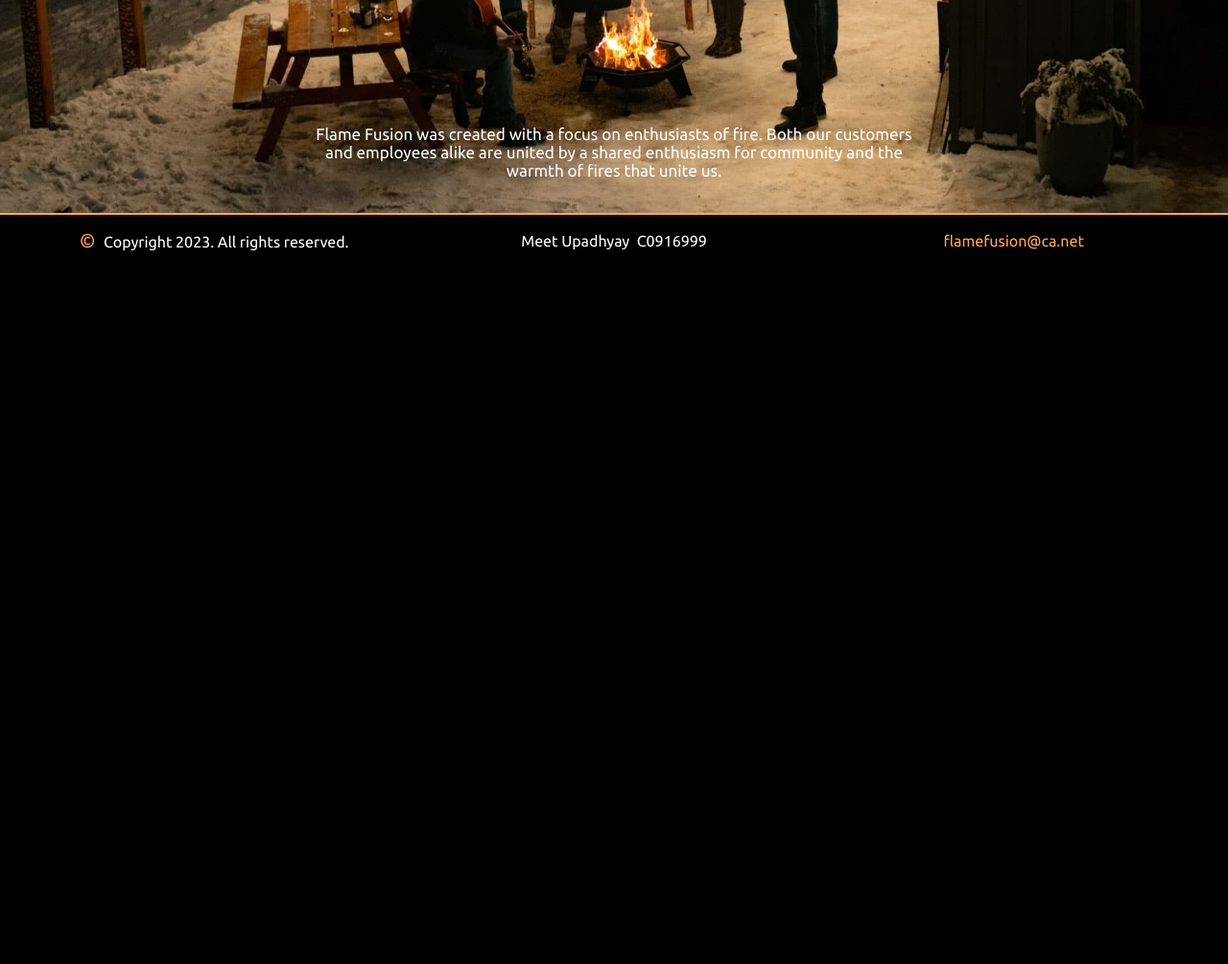
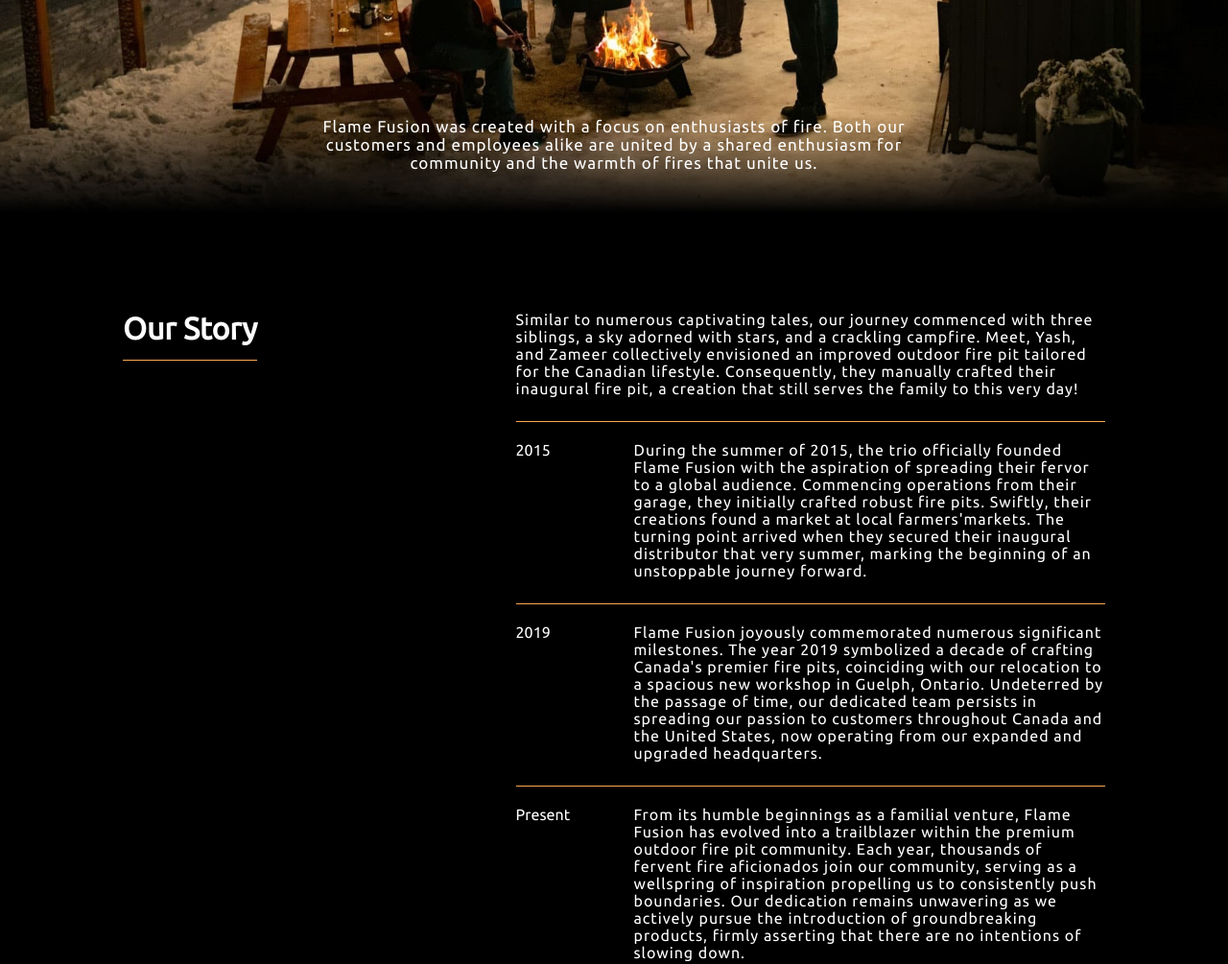
Before and after one commit to LCF2335/LCF2335.github.io, a plain HTML site: page about.html in a window 1280 px wide. Shown: the part 420-1425 px from the top of the page at 96% size. Before the commit the page ends 800 px from the top, so only its background shows below. Drawn offline with Linux system fonts and the light colour scheme.

Commit message:
update
commit

```diff
--- a/about.html
+++ b/about.html
@@ -13,7 +13,7 @@
     <link rel="preconnect" href="https://fonts.googleapis.com">
     <link rel="preconnect" href="https://fonts.gstatic.com" crossorigin>
     <link href="https://fonts.googleapis.com/css2?family=Manrope&family=Ubuntu&display=swap" rel="stylesheet">
-    <title>FlameFusion</title>
+    <title>About Us</title>
     <link rel="icon" href="images/logo1.png">
 
 </head>
@@ -41,12 +41,65 @@
             <div id="about-text">
                 <h1>Let's assemble around <br> the fire pit</h1>
             </div>
+            <div class="gradient-overlay"></div>
             <div id="about-text_b">
                 <p>Flame Fusion was created with a focus on enthusiasts of fire. Both our customers and employees alike
                     are united by a shared enthusiasm for community and the warmth of fires that unite us.</p>
             </div>
+
         </div>
+
+        <div id="our_story">
+            <div id="story_contain">
+                <div id="box1">
+                    <span class="underline">
+                        <h1>Our Story</h1>
+                    </span>
+                </div>
+                <div id="box2">
+                    <p>Similar to numerous captivating tales, our journey commenced with three siblings, a sky
+                        adorned
+                        with
+                        stars, and a crackling campfire. Meet, Yash, and Zameer collectively envisioned an improved
+                        outdoor fire pit tailored for the Canadian lifestyle. Consequently, they manually crafted
+                        their
+                        inaugural fire pit, a creation that still serves the family to this very day!</p>
+                </div>
+                <div id="box3" class="nest">
+                    <div>2015</div>
+                    <div>
+                        <p>
+                            During the summer of 2015, the trio officially founded Flame Fusion with the aspiration of
+                            spreading their fervor to a global audience. Commencing operations from their garage, they
+                            initially crafted robust fire pits. Swiftly, their creations found a market at local
+                            farmers'markets. The turning point arrived when they secured their inaugural distributor
+                            that very summer, marking the beginning of an unstoppable journey forward.</p>
+                    </div>
+                </div>
+                <div id="box4" class="nest">
+                    <div>2019</div>
+                    <p>
+                        Flame Fusion joyously commemorated numerous significant milestones. The year 2019 symbolized a
+                        decade of crafting Canada's premier fire pits, coinciding with our relocation to a spacious new
+                        workshop in Guelph, Ontario. Undeterred by the passage of time, our dedicated team persists in
+                        spreading our passion to customers throughout Canada and the United States, now operating from
+                        our expanded and upgraded headquarters.</p>
+                </div>
+                <div id="box5" class="nest">
+                    <div>Present</div>
+                    <p>
+                        From its humble beginnings as a familial venture, Flame Fusion has evolved into a trailblazer
+                        within the premium outdoor fire pit community. Each year, thousands of fervent fire aficionados
+                        join our community, serving as a wellspring of inspiration propelling us to consistently push
+                        boundaries. Our dedication remains unwavering as we actively pursue the introduction of
+                        groundbreaking products, firmly asserting that there are no intentions of slowing down.</p>
+                </div>
+            </div>
+
         </div>
+
+
+
     </main>
 
     <footer>
--- a/css/about.css
+++ b/css/about.css
@@ -10,6 +10,15 @@
     width: 100%;
     height: 70vh;
     display: block;
+}
+
+.gradient-overlay {
+    position: absolute;
+    bottom: 0;
+    left: 0;
+    width: 100%;
+    height: 100px;
+    background: linear-gradient(to bottom, rgba(255, 255, 255, 0), rgb(0, 0, 0));
 }
 
 #about-text {
@@ -29,7 +38,7 @@
 
 #about-text_b {
     position: absolute;
-    bottom: 35px;
+    bottom: 43px;
     left: 50%;
     transform: translateX(-50%);
     color: white;
@@ -47,3 +56,40 @@
         transform: translateX(-50%);
     }
 }
+
+#our_story {
+    width: auto;
+    padding-top: 8%;
+    padding-left: 10%;
+    padding-right: 10%;
+    padding-bottom: 8%;
+}
+
+#story_contain {
+    display: grid;
+    grid-template-columns: 40% 60%;
+    row-gap: 25px;
+    color: white;
+}
+
+#box1 {
+    grid-row: 1/5;
+}
+
+.underline h1 {
+    border-bottom: 1px solid #ffa853;
+    display: inline;
+    padding-bottom: 15px;
+
+}
+
+.nest {
+    display: grid;
+    grid-template-columns: 20% 80%;
+    border-top: 1px solid #ffa853;
+    padding-top: 20px;
+}
+
+p {
+    letter-spacing: 1px;
+}
--- a/css/styles.css
+++ b/css/styles.css
@@ -128,6 +128,15 @@ nav ul li a {
     display: block;
 }
 
+.gradient-overlay {
+    position: absolute;
+    bottom: 0;
+    left: 0;
+    width: 100%;
+    height: 80px;
+    background: linear-gradient(to bottom, rgba(255, 255, 255, 0), rgb(0, 0, 0));
+}
+
 #centered-text {
     position: absolute;
     top: 36%;
@@ -148,7 +157,7 @@ nav ul li a {
 
 #bottom-text {
     position: absolute;
-    bottom: 35px;
+    bottom: 43px;
     left: 50%;
     transform: translateX(-50%);
     color: wheat;
@@ -191,6 +200,7 @@ nav ul li a {
     transform: translateY(0);
 }
 
+/* footer */
 
 footer {
     color: #fff;
```
Also changed, not shown: contact.html (+1 -1 lines), faq.html (+1 -1 lines), index.html (+1 -0 lines), media.html (+1 -1 lines), specials.html (+1 -1 lines), team.html (+1 -1 lines), training.html (+1 -1 lines).
